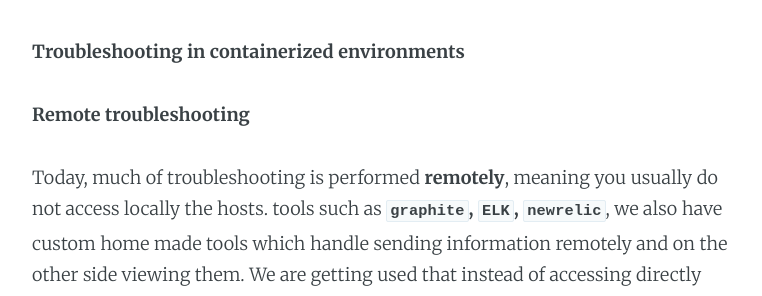
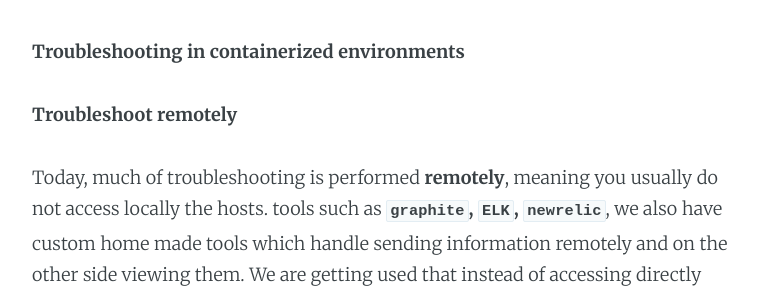
Before and after one commit to LivePersonInc/techblog, a Jekyll site: the page built from _posts/2016/2016-01-26-docker-adoption-pathway-part02.md, in a window 1280 px wide and 900 px high, scrolled down 394 px. Shown: the part 157-453 px from the top of the window, without its empty margins (253-1015 px from the left). Built offline with Jekyll 4.4.1, drawn with Linux system fonts in a browser that asks for light colours; comment, search, counter and statistics services are not loaded.

Commit message:
+temporary publish part 2

```diff
--- a/_posts/2016/2016-01-26-docker-adoption-pathway-part02.md
+++ b/_posts/2016/2016-01-26-docker-adoption-pathway-part02.md
@@ -11,7 +11,7 @@ In [part 1](http://livepersoninc.github.io/techblog/docker-adoption-pathway-part
 
 **Troubleshooting in containerized environments**
 
-**Remote troubleshooting**
+**Troubleshoot remotely**
 
 Today, much of troubleshooting is performed **remotely**, meaning you usually do not access locally the hosts. tools such as **`graphite`, `ELK`, `newrelic`**, we also have custom home made tools which handle sending information remotely and on the other side viewing them.   We are getting used that instead of accessing directly servers we find information about them remotely.   This `remote troubleshoot mostly` methodology stays the same.
 
```
